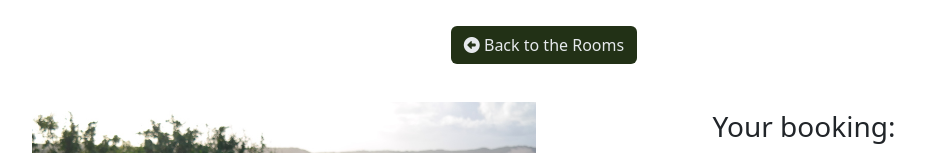
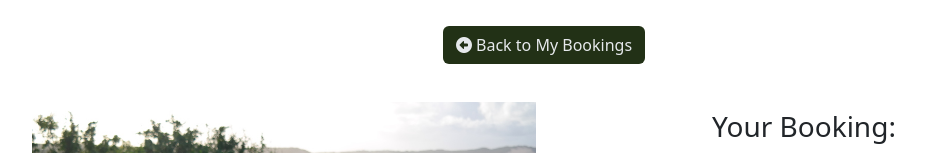
Before and after one commit to ellikarg/firsteverfullstack, a Django app: template templates/hostel/update_booking_view.html in a window 1280 px wide. Shown: the part 117-270 px from the top of the page, without its empty margins (96-1021 px from the left). Run offline with Django 3.2, Linux system fonts and the light colour scheme; the template is opened without the code that fills it: values that come from a table or form of the project are taken from there, others are empty; some libraries are stand-ins or nearby versions.

Commit message:
feat: change back button on update booking form

```diff
--- a/templates/hostel/update_booking_view.html
+++ b/templates/hostel/update_booking_view.html
@@ -7,8 +7,8 @@
 
 <!-- Back to Rooms List -->
 <div class="d-flex justify-content-center back-button">
-    <a href="{% url 'hostel:room_list' %}" class="btn btn-custom"><i class="fas fa-arrow-alt-circle-left"></i> Back to
-        the Rooms</a>
+    <a href="{% url 'hostel:booking_list' %}" class="btn btn-custom"><i class="fas fa-arrow-alt-circle-left"></i> Back to
+        My Bookings</a>
 </div>
 
 <!-- Form Area -->
@@ -27,7 +27,7 @@
             </div>
             {% endfor %}
             {% endif %}
-            <h3>Your booking:</h3>
+            <h3>Your Booking:</h3>
             <p>Room: {{booking.room.name}}</p>
             <p>From: {{booking.check_in}}</p>
             <p>To: {{booking.check_out}}</p>
```
